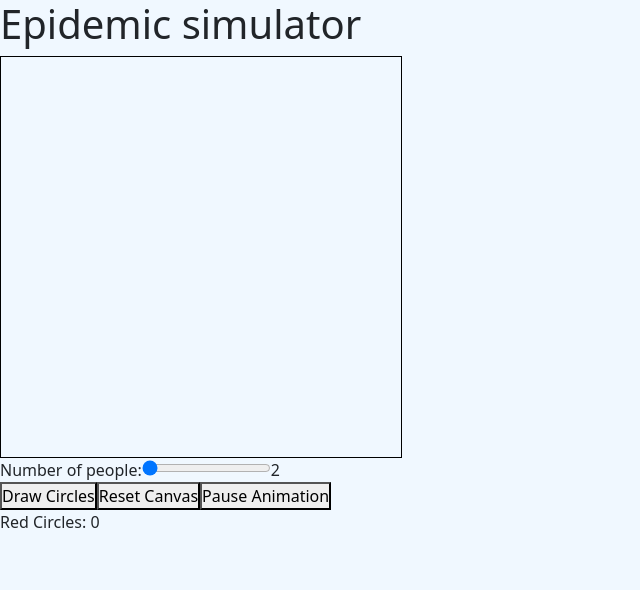
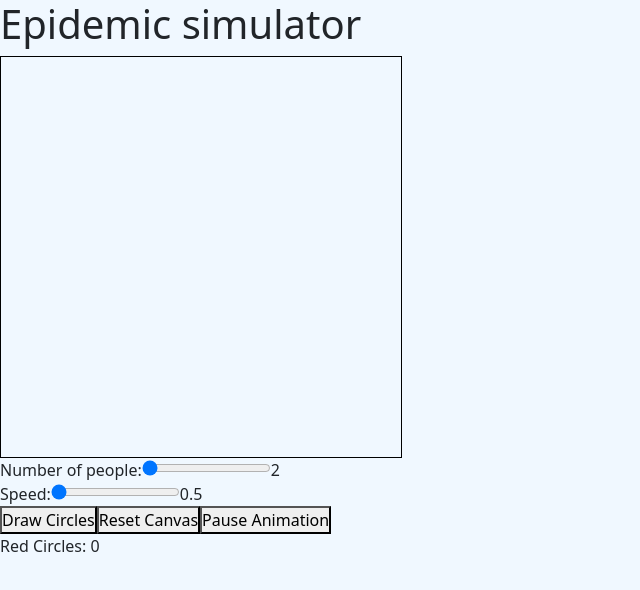
Before and after one commit to jhtkoo0426/Epidemic-Simulation, a React (Create React App) app in the folder simulator-app/: page / in a window 1280 px wide. Shown: the top 590 px of the page, without its empty margins (0-640 px from the left). Built offline with nearby package versions, Linux system fonts and the light colour scheme.

Commit message:
Added speed parameter

```diff
--- a/simulator-app/src/js/Canvas.js
+++ b/simulator-app/src/js/Canvas.js
@@ -20,9 +20,13 @@ class Circle {
     context.closePath();
   }
 
-  move() {
-    this.x += this.dx;
-    this.y += this.dy;
+  move(speed) {
+    const normalizedDx = this.dx / Math.sqrt(this.dx ** 2 + this.dy ** 2);
+    const normalizedDy = this.dy / Math.sqrt(this.dx ** 2 + this.dy ** 2);
+    const adjustedSpeed = speed; // Adjust the speed based on the parameter
+
+    this.x += normalizedDx * adjustedSpeed;
+    this.y += normalizedDy * adjustedSpeed;
 
     // Check collision with canvas boundaries
     if (this.x - this.r <= 0 || this.x + this.r >= this.canvasWidth) {
@@ -57,8 +61,11 @@ class Canvas extends Component {
     this.animationFrameId = null;
     this.isAnimating = true;
     this.state = {
-      redCircleCount: 0,
-      noOfPeople: 2,
+      noOfInfections: 0,
+      parameters: {
+        noOfPeople: 2,
+        speed: 0.5,
+      },
     };
   }
 
@@ -81,19 +88,21 @@ class Canvas extends Component {
   animate = () => {
     const context = this.canvas.getContext('2d');
     context.clearRect(0, 0, this.canvas.width, this.canvas.height);
-    this.setState({ redCircleCount: 0 });
+    this.setState({ noOfInfections: 0 });
 
     for (let i = 0; i < this.circles.length; i++) {
       const circle = this.circles[i];
       circle.draw(context);
-      circle.move();
+      circle.move(this.state.parameters.speed); // Pass the speed parameter here
       for (let j = i + 1; j < this.circles.length; j++) {
         const otherCircle = this.circles[j];
         circle.checkCollision(otherCircle);
       }
+
       if (circle.color === 'red') {
-        this.setState(prevState => ({
-          redCircleCount: prevState.redCircleCount + 1
+        // Update # of infections counter
+        this.setState((prevState) => ({
+          noOfInfections: prevState.noOfInfections + 1,
         }));
       }
     }
@@ -102,6 +111,7 @@ class Canvas extends Component {
       this.animationFrameId = requestAnimationFrame(this.animate);
     }
   };
+
 
   toggleAnimation = () => {
     this.isAnimating = !this.isAnimating;
@@ -116,28 +126,36 @@ class Canvas extends Component {
     if (!this.context) {
       this.setupCanvas();
     }
-    const { noOfPeople } = this.state;
+    const { parameters } = this.state;
 
     // Clear the existing circles
     this.circles = [];
 
-    // Generate circles based on the infection radius
-    for (let i = 0; i < noOfPeople; i++) {
+    // Generate circles based on the parameters
+    for (let i = 0; i < parameters.noOfPeople; i++) {
       const x = Math.random() * this.canvas.width;
       const y = Math.random() * this.canvas.height;
 
-      // Create a new Circle instance with updated infection radius
-      const circle = new Circle(x, y, this.r, this.canvas.width, this.canvas.height);
+      // Create a new Circle instance with updated parameters
+      const circle = new Circle(x, y, this.r, this.canvas.width, this.canvas.height, parameters);
       this.circles.push(circle);
     }
   };
 
+  handleParameterChange = (event) => {
+    const { name, value } = event.target;
+    this.setState((prevState) => ({
+      parameters: {
+        ...prevState.parameters,
+        [name]: value,
+      },
+    }));
+  };
 
-  handleNoOfPeopleChange = (event) => {
-    const newRadius = parseInt(event.target.value);
-    console.log(newRadius);
-    if (!isNaN(newRadius)) {
-      this.setState({ noOfPeople: newRadius });
+  handleSpeedChange = (event) => {
+    const newSpeed = parseFloat(event.target.value);
+    if (!isNaN(newSpeed)) {
+      this.setState({ speed: newSpeed });
     }
   };
 
@@ -149,7 +167,7 @@ class Canvas extends Component {
 
   render() {
     const { width, height } = this.props;
-    const { redCircleCount, noOfPeople } = this.state;
+    const { noOfInfections: redCircleCount, parameters } = this.state;
 
     return (
       <div className="simulator">
@@ -173,10 +191,25 @@ class Canvas extends Component {
               type="range"
               min="1"
               max="1000"
-              value={noOfPeople}
-              onChange={this.handleNoOfPeopleChange}
+              name="noOfPeople"
+              value={parameters.noOfPeople}
+              onChange={this.handleParameterChange}
             />
-            <span>{noOfPeople}</span>
+            <span>{parameters.noOfPeople}</span>
+          </div>
+          <div>
+            <label htmlFor="speedSlider">Speed:</label>
+            <input
+              id="speedSlider"
+              type="range"
+              min="0.5"
+              max="2"
+              step="0.5"
+              name="speed"
+              value={parameters.speed}
+              onChange={this.handleParameterChange}
+            />
+            <span>{parameters.speed}</span>
           </div>
           <button onClick={this.drawCircle}>Draw Circles</button>
           <button onClick={this.resetCanvas}>Reset Canvas</button>
@@ -184,9 +217,7 @@ class Canvas extends Component {
             {this.isAnimating ? 'Pause Animation' : 'Play Animation'}
           </button>
         </div>
-        <div className="counter">
-          Red Circles: {redCircleCount}
-        </div>
+        <div className="counter">Red Circles: {redCircleCount}</div>
       </div>
     );
   }
```
